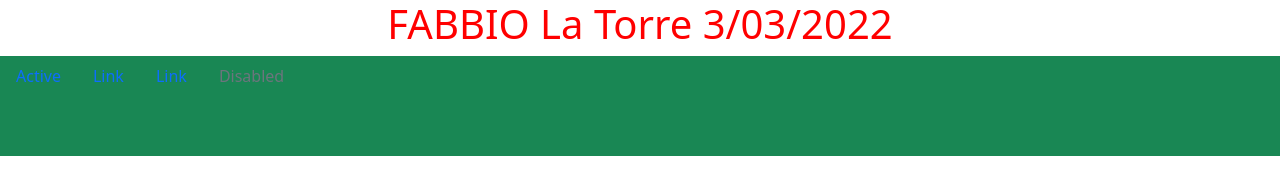
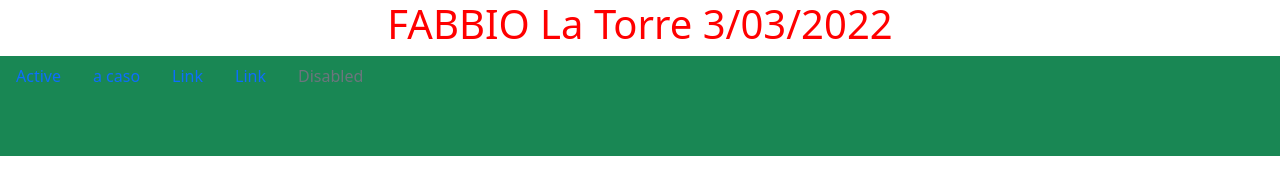
Before and after one commit to FABBBBBBIO/LaTorre-Compito1, a plain HTML site: page index.html in a window 1280 px wide. Drawn offline with nearby package versions, Linux system fonts and the light colour scheme.

Commit message:
altri cambiamenti

```diff
--- a/index.html
+++ b/index.html
@@ -16,6 +16,9 @@
           <a class="nav-link active" aria-current="page" href="#">Active</a>
         </li>
         <li class="nav-item">
+            <a class="nav-link" href="#">a caso</a>
+          </li>
+        <li class="nav-item">
           <a class="nav-link" href="#">Link</a>
         </li>
         <li class="nav-item">
```
